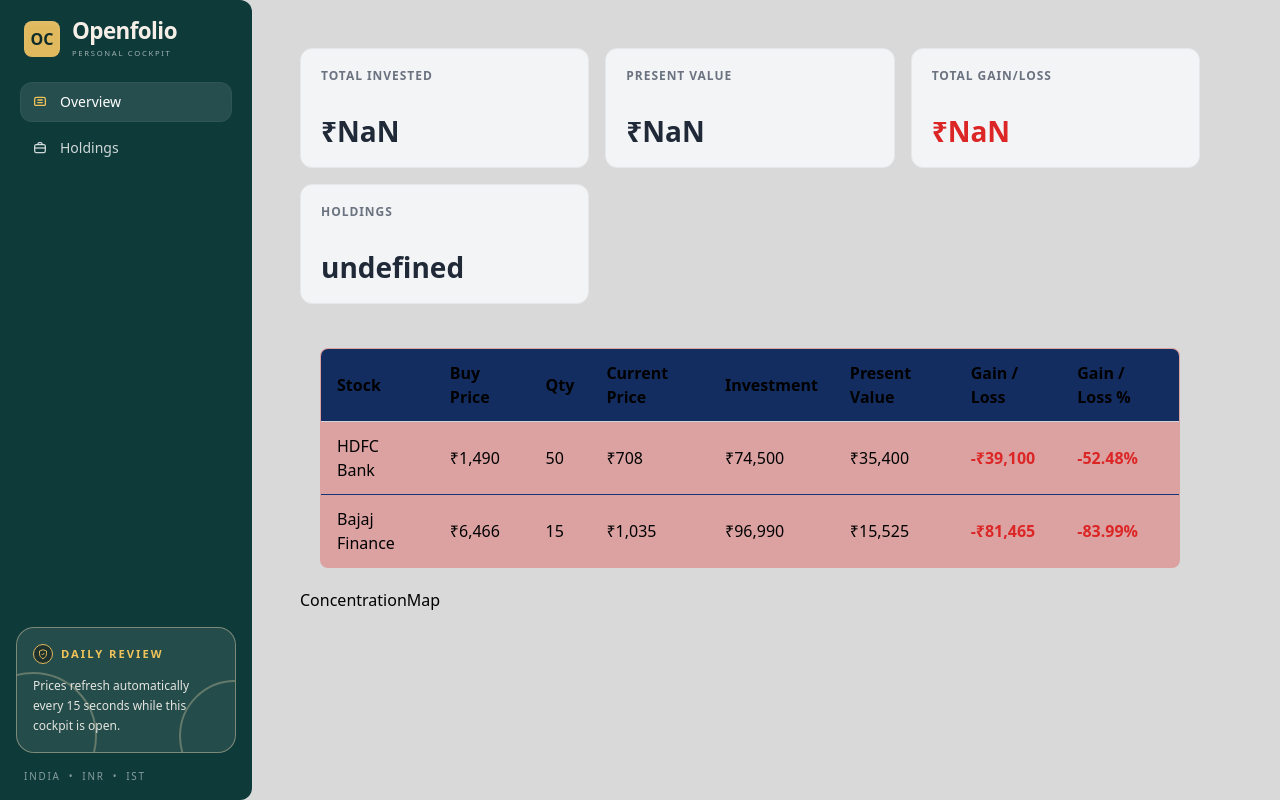
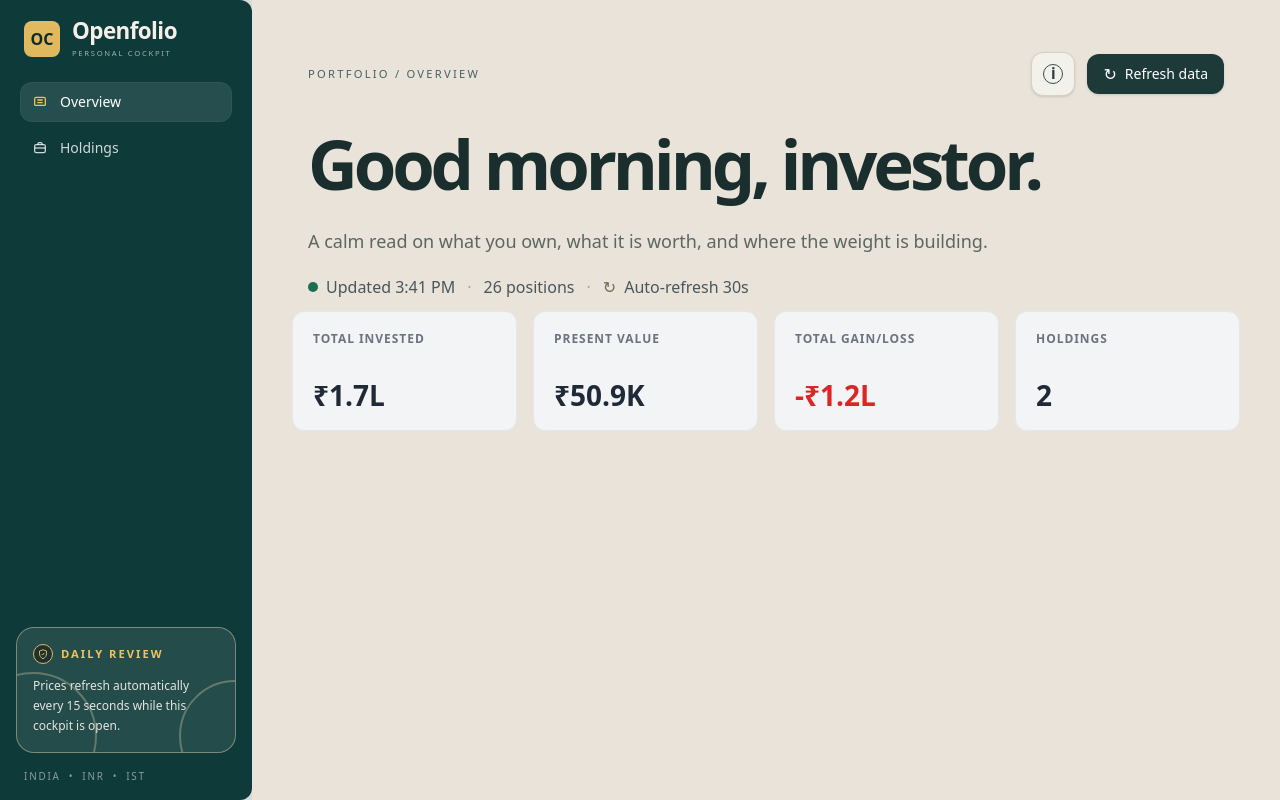
Before and after one commit to anmol-roy/onefolio, a Next.js app: page / in a window 1280 px wide. Built offline with nearby package versions, Linux system fonts and the light colour scheme.

Commit message:
feat: implement DashboardHeader component and update MainLayout

```diff
--- /dev/null
+++ b/components/DashboardHeader.tsx
@@ -0,0 +1,162 @@
+"use client";
+
+import { useState } from "react";
+
+type ActionButtonProps = {
+  variant?: "ghost" | "primary";
+  children: React.ReactNode;
+  onClick?: () => void;
+};
+
+function ActionButton({ variant = "ghost", children, onClick }: ActionButtonProps) {
+  const styles =
+    variant === "primary"
+      ? "flex items-center gap-2 rounded-xl bg-[#1d3a39] px-4 py-2.5 text-sm font-medium text-white shadow-sm"
+      : "flex h-11 w-11 items-center justify-center rounded-xl border border-[#d7d0c5] bg-[#f3f1eb] text-[#243a3b] shadow-sm";
+
+  return (
+    <button className={styles} onClick={onClick} type="button">
+      {children}
+    </button>
+  );
+}
+
+function RefreshButton() {
+  return (
+    <ActionButton variant="primary">
+      <span aria-hidden="true" className="text-base leading-none">
+        ↻
+      </span>
+      <span>Refresh data</span>
+    </ActionButton>
+  );
+}
+
+const dataSources = [
+  {
+    name: "Yahoo Finance quotes",
+    subtitle: "Live market quotes for your holdings",
+    count: "24 / 26",
+    badge: "purple",
+    short: "Y!",
+  },
+  {
+    name: "Google Finance fundamentals",
+    subtitle: "Fundamental data for your holdings",
+    count: "0 / 26",
+    badge: "green",
+    short: "G",
+  },
+  {
+    name: "Workbook values are used when an unofficial provider is unavailable.",
+    subtitle: "",
+    count: "",
+    badge: "neutral",
+    short: "◫",
+  },
+];
+
+export default function DashboardHeader() {
+  const [isInfoOpen, setIsInfoOpen] = useState(false);
+
+  return (
+    <header className="relative w-full px-2 pb-3 pt-3 md:px-4">
+      <div className="mb-4 flex items-center justify-between gap-4">
+        <div className="text-[0.7rem] font-medium uppercase tracking-[0.2em] text-[#48615e]">
+          Portfolio / Overview
+        </div>
+
+        <div className="flex items-center gap-3">
+          <ActionButton variant="ghost" onClick={() => setIsInfoOpen((prev) => !prev)}>
+            <span className="flex h-5 w-5 items-center justify-center rounded-full border border-[#394d4d] text-[0.95rem] font-semibold leading-none text-[#2b3d3d]">
+              i
+            </span>
+          </ActionButton>
+          <RefreshButton />
+        </div>
+      </div>
+
+      <div className="flex flex-col gap-5 lg:flex-row lg:items-end lg:justify-between">
+        <div className="max-w-4xl">
+          <h1 className="text-[2.5rem] font-black tracking-[-0.06em] text-[#1a2e2d] sm:text-[3.2rem] lg:text-[4.3rem]">
+            Good morning, investor.
+          </h1>
+          <p className="mt-3 max-w-3xl text-base leading-7 text-[#5d6661] sm:text-lg">
+            A calm read on what you own, what it is worth, and where the weight is building.
+          </p>
+        </div>
+      </div>
+
+      <div className="mt-5 flex flex-wrap items-center gap-3 text-[0.9rem] text-[#49565c] sm:text-base">
+        <span className="inline-flex items-center gap-2">
+          <span className="h-2.5 w-2.5 rounded-full bg-[#1a6f53]" />
+          Updated 3:41 PM
+        </span>
+
+        <span className="text-[#a0a7a4]">·</span>
+
+        <span>26 positions</span>
+
+        <span className="text-[#a0a7a4]">·</span>
+
+        <span className="inline-flex items-center gap-2">
+          <span aria-hidden="true" className="text-base leading-none text-[#7a6a50]">
+            ↻
+          </span>
+          Auto-refresh 30s
+        </span>
+      </div>
+
+      {isInfoOpen && (
+        <div className="absolute right-2 top-23 z-20 w-[min(92vw,440px)] rounded-[18px] border border-[#d8d0c5] bg-[#f2efe9] p-5 shadow-[0_18px_40px_rgba(13,35,34,0.12)] md:right-4">
+          <div className="mb-4 flex items-center justify-between">
+            <h2 className="text-[1.05rem] font-semibold text-[#1f2f2e] md:text-[1.25rem]">
+              Data refresh details
+            </h2>
+            <button
+              type="button"
+              aria-label="Close refresh details"
+              className="text-2xl leading-none text-[#364a4b]"
+              onClick={() => setIsInfoOpen(false)}
+            >
+              ×
+            </button>
+          </div>
+
+          <div className="space-y-4">
+            {dataSources.map((item) => (
+              <div key={item.name} className="flex items-start justify-between gap-3 border-b border-[#d8d1c8] pb-4 last:border-b-0 last:pb-0">
+                <div className="flex items-start gap-3">
+                  <div
+                    className={`mt-1 flex h-10 w-10 items-center justify-center rounded-xl text-lg font-bold text-white ${
+                      item.badge === "purple"
+                        ? "bg-[#7a5ad8]"
+                        : item.badge === "green"
+                          ? "bg-[#39a35d]"
+                          : "bg-[#e2e6df] text-[#5f6d6a]"
+                    }`}
+                  >
+                    {item.short}
+                  </div>
+
+                  <div className="flex-1">
+                    <div className="text-[1.05rem] font-semibold text-[#1d2d2d]">
+                      {item.name}
+                    </div>
+                    {item.subtitle ? (
+                      <div className="mt-1 text-sm text-[#53615f]">{item.subtitle}</div>
+                    ) : null}
+                  </div>
+                </div>
+
+                {item.count ? (
+                  <div className="shrink-0 pt-1 text-lg font-semibold text-[#233b3a]">{item.count}</div>
+                ) : null}
+              </div>
+            ))}
+          </div>
+        </div>
+      )}
+    </header>
+  );
+}
--- a/components/dashboard/dashboard-header.tsx
+++ b/components/dashboard/dashboard-header.tsx
@@ -1,6 +1,7 @@
 export default function DashBoardHeader() {
     return (
         <>
+
         </>
     )
 }
--- a/components/layout/main-layout.tsx
+++ b/components/layout/main-layout.tsx
@@ -1,15 +1,15 @@
-import ConcentrationMap from "../dashboard/concentration-map";
-import DashBoardHeader from "../dashboard/dashboard-header";
-import SummaryCards from "../dashboard/SummaryCards";
-import Table from "../table";
+import DashboardHeader from "@/components/DashboardHeader";
+import SummaryCards from "@/components/dashboard/SummaryCards";
+import { Portfolio } from "@/lib/portfolio";
+import { calculatePortfolioSummary } from "@/lib/summaryCalculation";
 
 export default function MainLayout() {
-    return(
-        <main className="p-12" >
-            <DashBoardHeader />
-            <SummaryCards summary={{} as any} />
-            <Table />
-            <ConcentrationMap />
-        </main>
-    )
+  const summary = calculatePortfolioSummary(Portfolio);
+
+  return (
+    <main className="flex-1 bg-[#e9e3da] p-6 md:p-8 lg:p-10">
+      <DashboardHeader />
+      <SummaryCards summary={summary} />
+    </main>
+  );
 }
```
